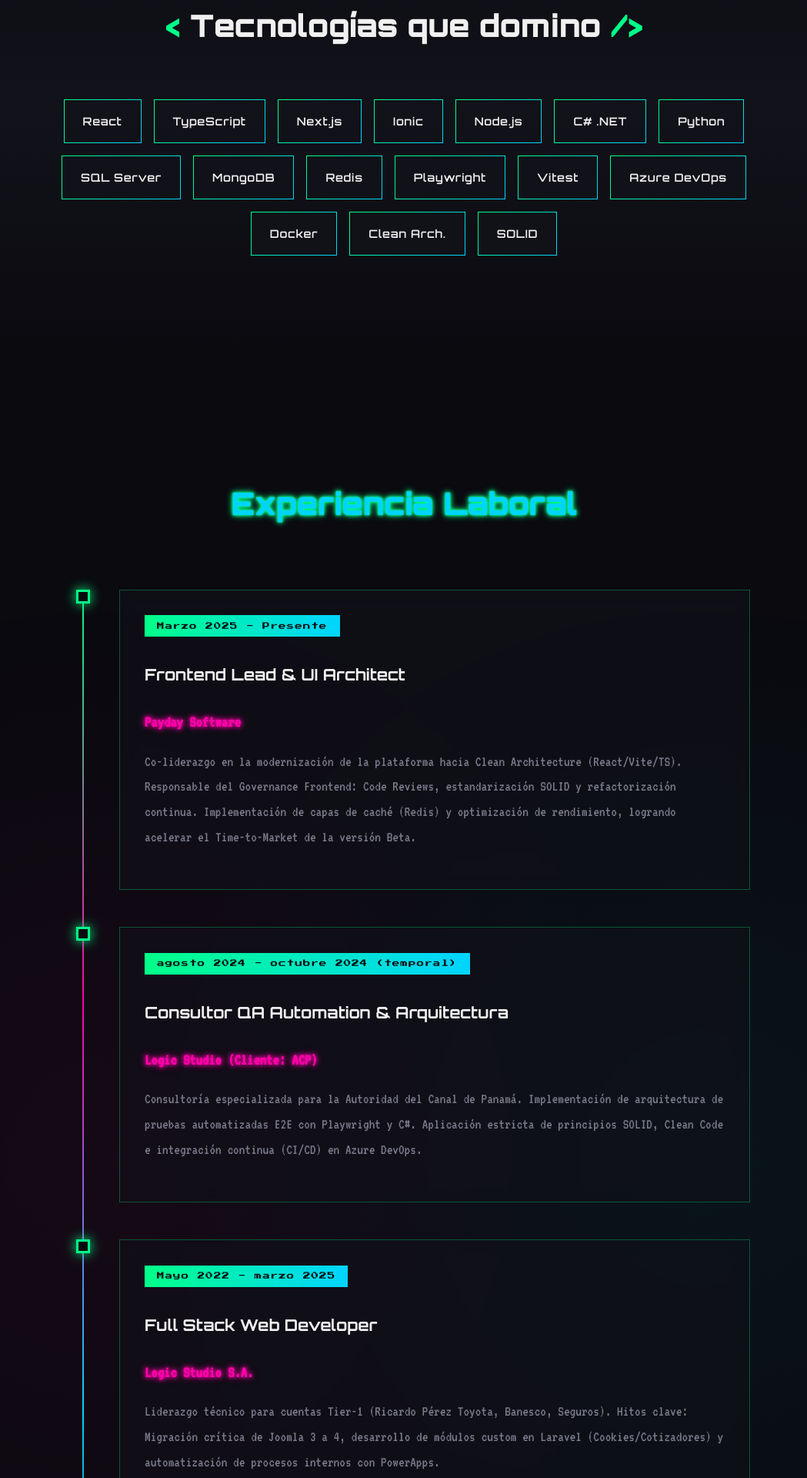
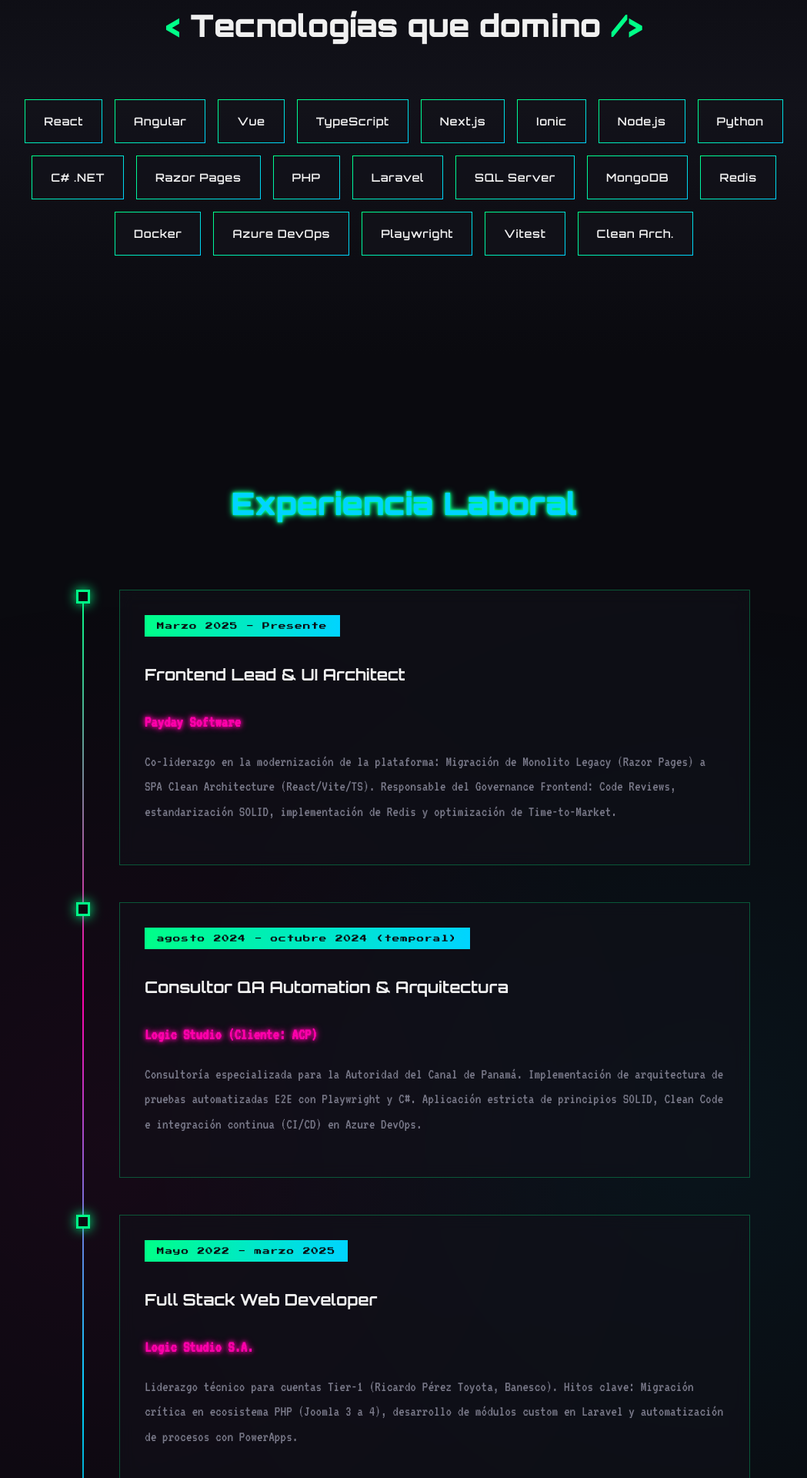
Before and after one commit to 2angeld1/nexus-hub, a React (Vite) app: page / in a window 1280 px wide. Shown: the part 1120-3040 px from the top of the page at 77% size, without its empty margins (115-1164 px from the left). Built offline with nearby package versions, Linux system fonts and the light colour scheme.

Commit message:
feat: enrich skills and experience with PHP, Laravel and Razor Pages details

```diff
--- a/src/data/data.ts
+++ b/src/data/data.ts
@@ -93,7 +93,7 @@ export const experience = [
     company: "Payday Software",
     role: "Frontend Lead & UI Architect",
     period: "Marzo 2025 - Presente",
-    description: "Co-liderazgo en la modernización de la plataforma hacia Clean Architecture (React/Vite/TS). Responsable del Governance Frontend: Code Reviews, estandarización SOLID y refactorización continua. Implementación de capas de caché (Redis) y optimización de rendimiento, logrando acelerar el Time-to-Market de la versión Beta."
+    description: "Co-liderazgo en la modernización de la plataforma: Migración de Monolito Legacy (Razor Pages) a SPA Clean Architecture (React/Vite/TS). Responsable del Governance Frontend: Code Reviews, estandarización SOLID, implementación de Redis y optimización de Time-to-Market."
   },
   {
     id: 2,
@@ -107,7 +107,7 @@ export const experience = [
     company: "Logic Studio S.A.",
     role: "Full Stack Web Developer",
     period: "Mayo 2022 - marzo 2025",
-    description: "Liderazgo técnico para cuentas Tier-1 (Ricardo Pérez Toyota, Banesco, Seguros). Hitos clave: Migración crítica de Joomla 3 a 4, desarrollo de módulos custom en Laravel (Cookies/Cotizadores) y automatización de procesos internos con PowerApps."
+    description: "Liderazgo técnico para cuentas Tier-1 (Ricardo Pérez Toyota, Banesco). Hitos clave: Migración crítica en ecosistema PHP (Joomla 3 a 4), desarrollo de módulos custom en Laravel y automatización de procesos con PowerApps."
   },
   {
     id: 4,
--- a/src/sections/Skills.tsx
+++ b/src/sections/Skills.tsx
@@ -2,10 +2,11 @@ import { motion } from "framer-motion";
 import { staggeredContainer, popIn, fadeInUp } from "../animations/variants";
 
 const skills = [
-  "React", "TypeScript", "Next.js", "Ionic",
-  "Node.js", "C# .NET", "Python", "SQL Server",
-  "MongoDB", "Redis", "Playwright", "Vitest",
-  "Azure DevOps", "Docker", "Clean Arch.", "SOLID"
+  "React", "Angular", "Vue", "TypeScript",
+  "Next.js", "Ionic", "Node.js", "Python",
+  "C# .NET", "Razor Pages", "PHP", "Laravel",
+  "SQL Server", "MongoDB", "Redis", "Docker",
+  "Azure DevOps", "Playwright", "Vitest", "Clean Arch."
 ];
 
 export const Skills = () => {
```
